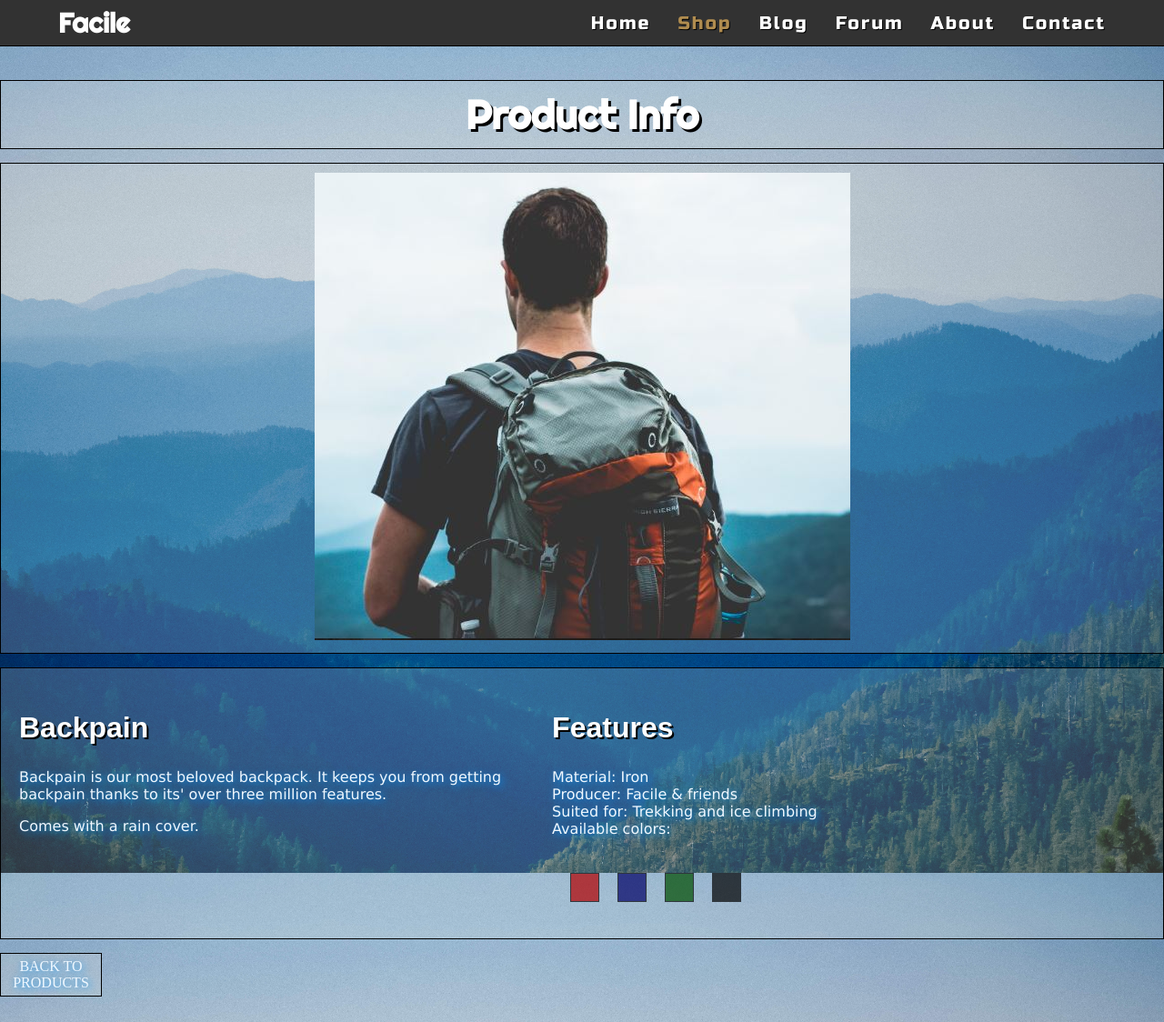
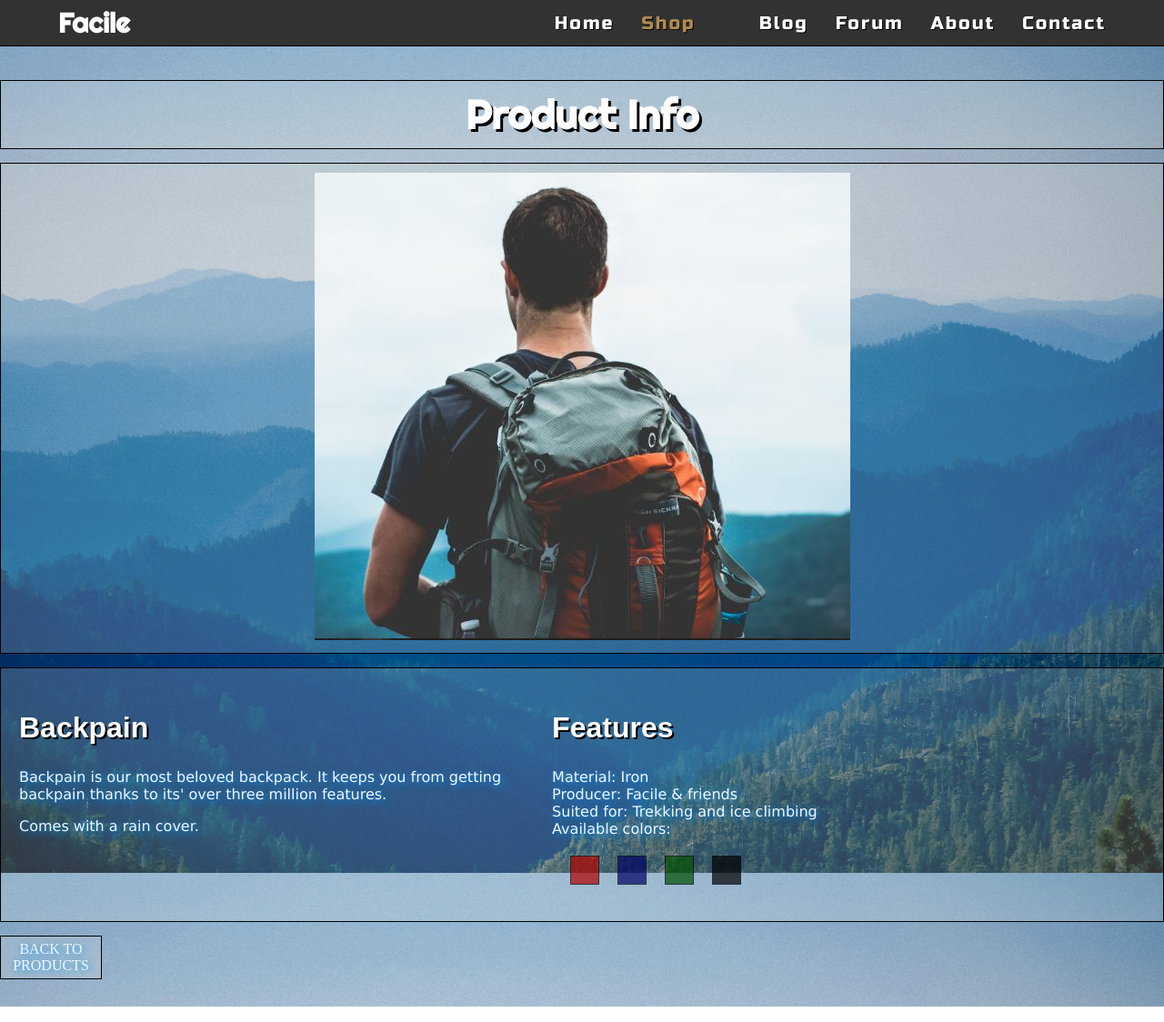
Before and after one commit to battgi/facileProject, a plain HTML site: page Shop/Productpage.html in a window 1280 px wide. Shown: the whole page at 91% size. Drawn offline with Linux system fonts and the light colour scheme.

Commit message:
update productpage

```diff
--- a/Shop/Productpage.html
+++ b/Shop/Productpage.html
@@ -21,7 +21,7 @@
 
 		<ul class="nav">
 			<li><a href="../index.html">Home</a></li>
-			<li><a href="../Shop/shop.html" class="active" class="divider">Shop</a></li>
+			<li><a href="../Shop/shop.html" class="active divider">Shop</a></li>
 			<li><a href="blog.html">Blog</a></li>
 			<li><a href="#">Forum</a></li>
 			<li><a href="../About/about.html">About</a></li>
@@ -51,7 +51,7 @@
             <div class="productHeader"><h1>Product Info</h1></div>
 
             <div class="productPic">
-                <img src="product1.jpg">
+                <img src="product1.jpg" alt="Backpack Picture">
             </div>
             <div class="productInfo">
 
@@ -63,7 +63,7 @@
                         <li>Material: Iron</li>
                         <li>Producer: Facile & friends</li>
                         <li>Suited for: Trekking and ice climbing</li>
-                        <li>Available colors:</li><br>
+                        <li>Available colors:</li>
                     </ul>
                     <div class="colors">
                         <div id="red"></div>
@@ -77,4 +77,6 @@
                 <a href="#">BACK TO PRODUCTS</a>
             </div>
         </div>
-</div>
+    </div>
+</body>
+</html>
```
